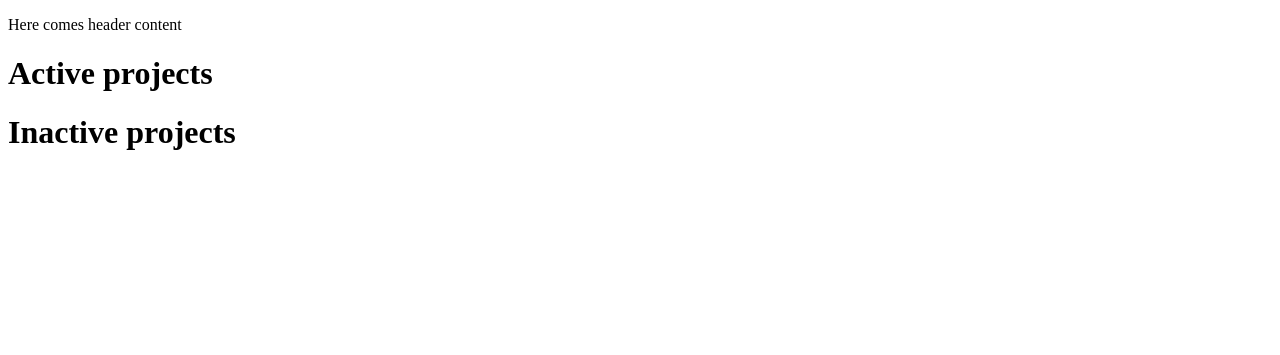
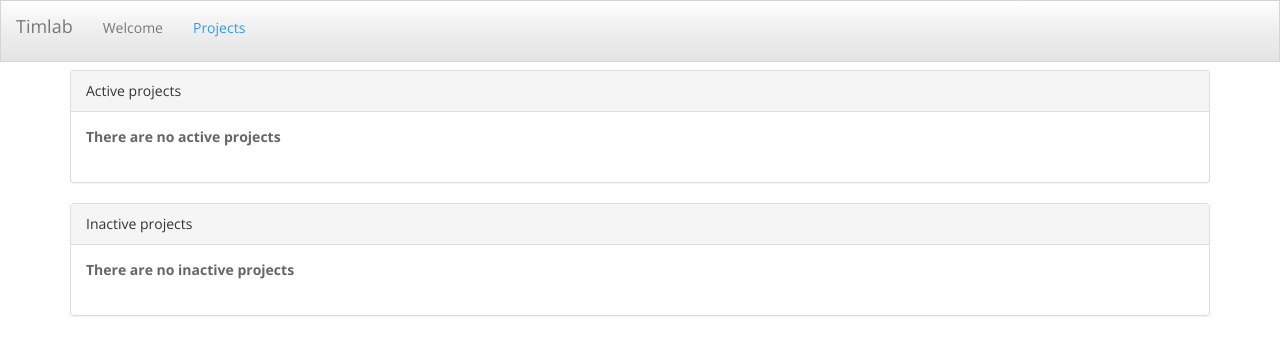
Before and after one commit to marisn/timlab, a Django app: page /p/ in a window 1280 px wide. Shown: the top 355 px of the page. Run offline with Django 3.2, Linux system fonts and the light colour scheme; data that the repository does not hold is empty; some libraries are stand-ins or nearby versions.

Commit message:
Bootstrap based views for project. Initial version.

```diff
--- a/src/projects/templates/projects/project_list.html
+++ b/src/projects/templates/projects/project_list.html
@@ -1,9 +1,39 @@
 {% extends "base.html" %}
 
-{% block title %}List of active projects{% endblock %}
+{% block title %}List of projects{% endblock %}
+
+{% block project_list_class %}active{% endblock %}
 
 {% block content %}
-<h1>Active projects</h1>
+<div class="panel panel-default">
+    <div class="panel-heading">Active projects</div>
+    <div class="panel-body">
+        <dl>
+        {% for project in object_list %}
+            {% if project.is_active %}
+            <dt><a href="/p/{{ project.slug }}/">{{ project.title }}</a></dt>
+            <dd>{{ project.description|safe }}</dd>
+            {% endif %}
+        {% empty %}
+            <dt>There are no active projects</dt>
+        {% endfor %}
+        </dl>
+    </div>
+</div>
 
-<h1>Inactive projects</h1>
+<div class="panel panel-default">
+    <div class="panel-heading">Inactive projects</div>
+    <div class="panel-body">
+        <dl>
+        {% for project in object_list %}
+            {% if not project.is_active %}
+            <dt><a href="/p/{{ project.slug }}/">{{ project.title }}</a></dt>
+            <dd>{{ project.description|safe }}</dd>
+            {% endif %}
+        {% empty %}
+            <dt>There are no inactive projects</dt>
+        {% endfor %}
+        </dl>
+    </div>
+</div>
 {% endblock %}
--- a/src/projects/urls.py
+++ b/src/projects/urls.py
@@ -1,8 +1,9 @@
 # -*- coding: utf-8 -*-
 from django.conf.urls import url
 
-from projects.views import ProjectsListView
+from projects.views import ProjectsListView, ProjectDetailView
 
 urlpatterns = [
     url(r'^$', ProjectsListView.as_view(), name='projects-list'),
+    url(r'^(?P<slug>[-\w]+)/?$', ProjectDetailView.as_view(), name='porject-detail'),
 ]
--- a/src/projects/views.py
+++ b/src/projects/views.py
@@ -1,5 +1,6 @@
 # -*- coding: utf-8 -*-
 from django.views.generic.list import ListView
+from django.views.generic.detail import DetailView
 
 from projects.models import Project
 
@@ -7,3 +8,7 @@ from projects.models import Project
 class ProjectsListView(ListView):
     model = Project
     order = ('is_active', 'created')
+
+
+class ProjectDetailView(DetailView):
+    model = Project
--- a/src/timlab/settings.py
+++ b/src/timlab/settings.py
@@ -36,7 +36,7 @@ except IOError:
 # SECURITY WARNING: don't run with debug turned on in production!
 DEBUG = True
 
-ALLOWED_HOSTS = []
+ALLOWED_HOSTS = ['localhost',]
 
 
 # Application definition
@@ -131,3 +131,6 @@ USE_TZ = True
 # https://docs.djangoproject.com/en/1.10/howto/static-files/
 
 STATIC_URL = '/static/'
+STATICFILES_DIRS = [
+    os.path.join(BASE_DIR, "timlab/static"),
+]
--- a/src/timlab/templates/base.html
+++ b/src/timlab/templates/base.html
@@ -2,14 +2,43 @@
 <html lang="en">
     <head>
         <meta charset="UTF-8">
-        <title>{% block title %}Training IMage LABeling web site{% endblock %}</title>
+        <meta http-equiv="X-UA-Compatible" content="IE=edge">
+        <meta name="viewport" content="width=device-width, initial-scale=1">
+
+        <title>{% block title %}{% endblock %} - Training IMage LABeling</title>
+
+        <!-- jQuery is required by Bootstrap -->
+        <script src="https://code.jquery.com/jquery-3.1.1.min.js" integrity="sha256-hVVnYaiADRTO2PzUGmuLJr8BLUSjGIZsDYGmIJLv2b8=" crossorigin="anonymous"></script>
+
+        <!-- Bootswatch fee Bootstrap theme Spacelab from http://bootswatch.com/spacelab/ -->
+        <link rel="stylesheet" href="/static/bootstrap.min.css">
+
+        <!-- Bootrstrap CDN: Latest compiled and minified JavaScript -->
+        <script src="https://maxcdn.bootstrapcdn.com/bootstrap/3.3.7/js/bootstrap.min.js" integrity="sha384-Tc5IQib027qvyjSMfHjOMaLkfuWVxZxUPnCJA7l2mCWNIpG9mGCD8wGNIcPD7Txa" crossorigin="anonymous"></script>
+
+        <style type="text/css">
+            body { padding-top: 70px; }
+        </style>
     </head>
     <body>
-        <div id="header_block">
-            <p>Here comes header content</p>
-        </div>
-        <div id="content_block">
+        <nav class="navbar navbar-default navbar-fixed-top">
+            <div class="container-fluid">
+                <div class="navbar-header">
+                    <p class="navbar-brand">Timlab</p>
+                </div>
+                <div class="collapse navbar-collapse">
+                    <ul class="nav navbar-nav">
+                        <li class="{% block welcome_class %}{% endblock %}"><a href="/">Welcome</a></li>
+                        <li class="{% block project_list_class %}{% endblock %}"><a href="/p/">Projects</a></li>
+                        {% block nav-menu %}{% endblock %}
+                    </ul>
+                </div>
+            </div>
+        </nav>
+
+        <div class="container starter-template">
         {% block content %}{% endblock %}
         </div>
+
     </body>
 </html>
```
Also changed, not shown: src/projects/templates/projects/project_detail.html (added, +11 -0 lines), src/timlab/templates/index.html (+18 -2 lines).
